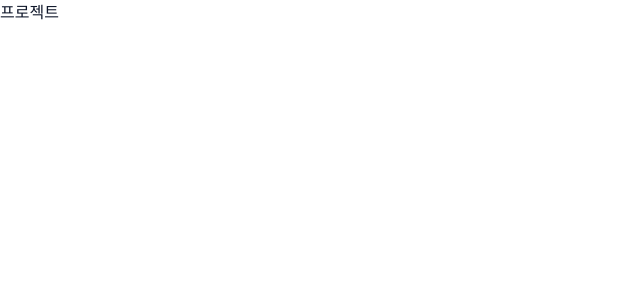
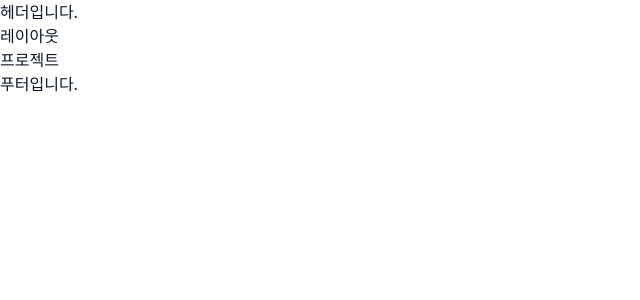
Before and after one commit to Pyeon0904/Introduce_Project, a Next.js app in the folder introduce_project/: page /projects in a window 1280 px wide. Shown: the top 300 px of the page, without its empty margins (0-640 px from the left). Built offline with nearby package versions, Linux system fonts and the light colour scheme.

Commit message:
[Next - tailwindCSS 적용 후 화면]

```diff
--- a/introduce_project/pages/index.js
+++ b/introduce_project/pages/index.js
@@ -1,6 +1,5 @@
 import Head from 'next/head'
 import Image from 'next/image'
-import styles from '../styles/Home.module.css'
 import Layout from '../components/layout'
 
 export default function Home() {
@@ -12,6 +11,9 @@ export default function Home() {
         <link rel="icon" href="/favicon.ico" />
       </Head>
       <h1>HOME 입니다.</h1>
+      <h1 class="text-3xl font-bold underline">
+        Hello world!
+      </h1>
     </Layout>
   )
 }
--- a/introduce_project/pages/projects.js
+++ b/introduce_project/pages/projects.js
@@ -1,7 +1,9 @@
+import Layout from "../components/layout";
+
 export default function Projects() {
   return(
-    <>
+    <Layout>
       <h1>프로젝트</h1>
-    </>
+    </Layout>
   )
 }
```
